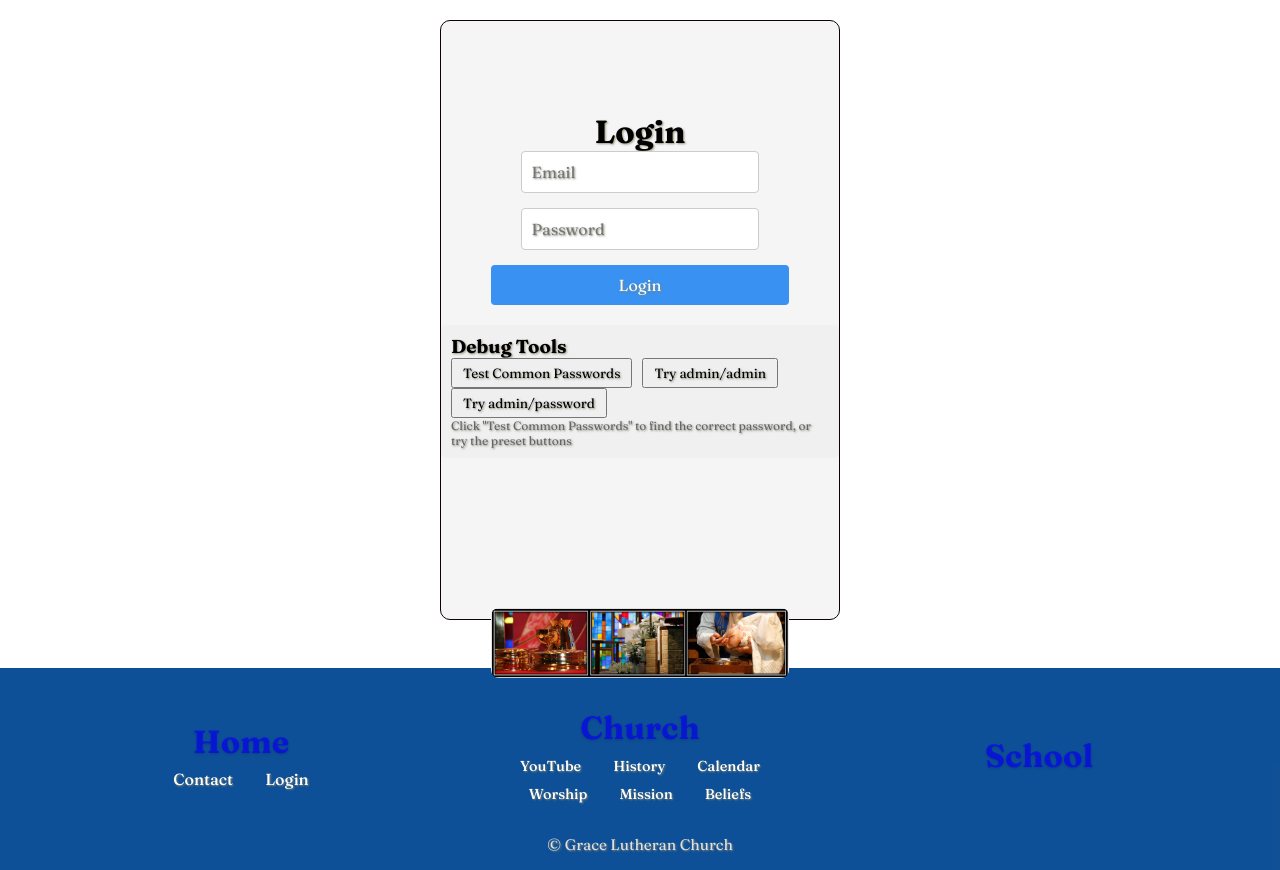
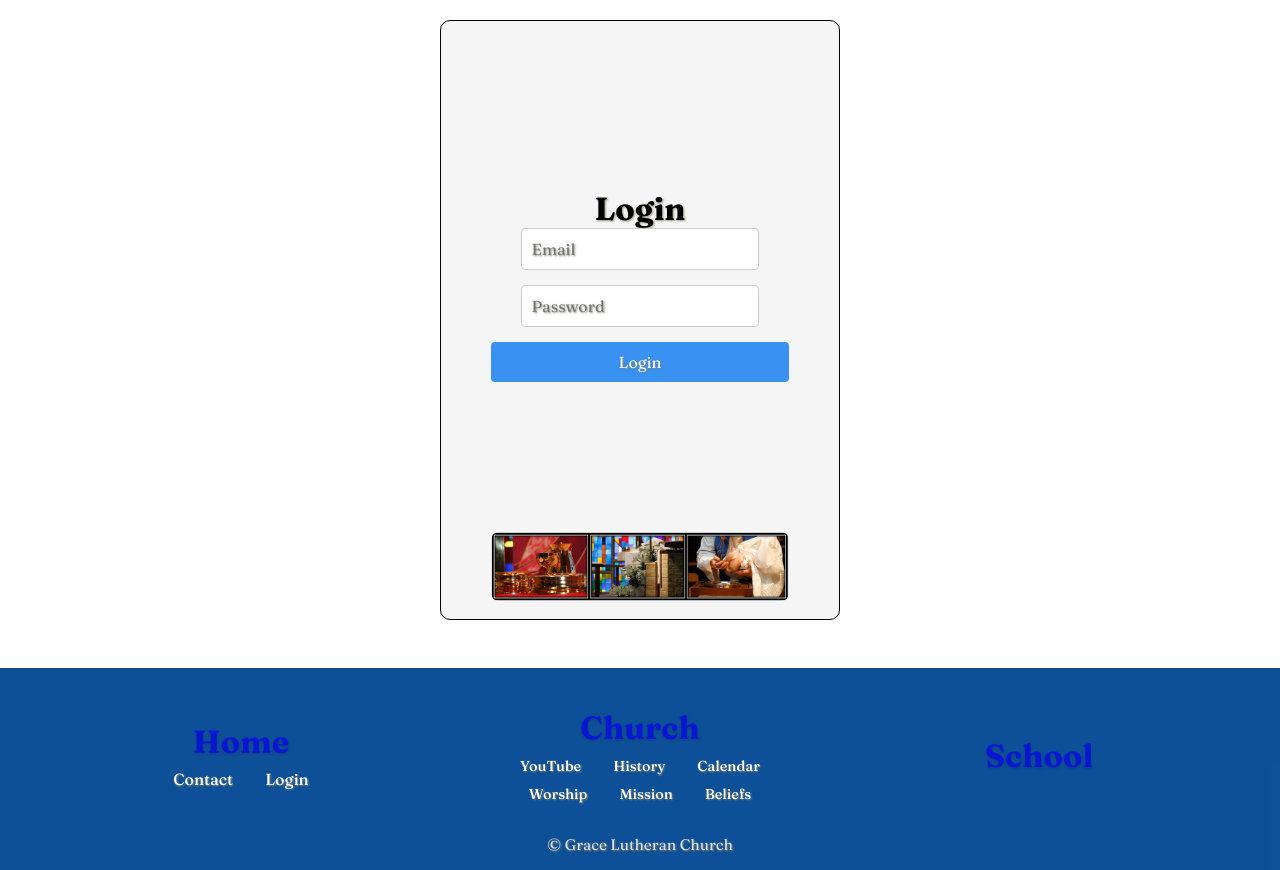
Before and after one commit to RobertGleim/GraceLutheran, a React (Vite) app: page /login in a window 1280 px wide. Built offline with nearby package versions, Linux system fonts and the light colour scheme; no server answers; a web font is replaced by a local one.

Commit message:
Production cleanup: Removed all debug tools, console logs, and testing code

```diff
--- a/src/components/admin/PastorMessages.jsx
+++ b/src/components/admin/PastorMessages.jsx
@@ -25,8 +25,8 @@ function PastorMessages() {
         const data = await response.json();
         setMessages(data);
       }
-    } catch (error) {
-      console.error('Error fetching messages:', error);
+    } catch {
+      // Error fetching messages - fail silently
     }
   };
 
@@ -88,14 +88,10 @@ function PastorMessages() {
           alert(editingId ? 'Message updated!' : 'Message created and activated!');
         }, 0);
       } else {
-        // Log error details
-        const errorData = await response.text();
-        console.error('Error response:', response.status, errorData);
-        alert(`Error saving message: ${response.status} - ${errorData}`);
+        alert('Error saving message. Please try again.');
       }
-    } catch (error) {
-      console.error('Error saving message:', error);
-      alert('Error saving message: ' + error.message);
+    } catch {
+      alert('Error saving message. Please check your connection.');
     } finally {
       setLoading(false);
     }
@@ -119,8 +115,7 @@ function PastorMessages() {
         fetchMessages();
         setTimeout(() => alert('Message deleted!'), 0);
       }
-    } catch (error) {
-      console.error('Error deleting message:', error);
+    } catch {
       alert('Error deleting message');
     } finally {
       setLoading(false);
@@ -151,8 +146,7 @@ function PastorMessages() {
         return true;
       }
       return false;
-    } catch (error) {
-      console.error('Error activating message:', error);
+    } catch {
       if (showAlert) {
         alert('Error activating message');
       }
@@ -164,7 +158,6 @@ function PastorMessages() {
 
   // Edit message
   const handleEdit = (message) => {
-    console.log('Edit button clicked for message:', message);
     setFormData({ title: message.title, message: message.message });
     setEditingId(message.id);
 
--- a/src/utils/backendDiagnostic.js
+++ /dev/null
@@ -1,139 +0,0 @@
-// Quick backend connectivity and admin creation test
-const API_URL = "https://gracelutheranbacke.onrender.com";
-
-export const testBackendAndCreateAdmin = async () => {
-  console.log("=== Backend Connectivity Test ===");
-
-  // Test 1: Check if backend is responding
-  try {
-    const healthCheck = await fetch(`${API_URL}/pastor-messages/active`);
-    console.log("✅ Backend is responding:", healthCheck.status);
-  } catch (error) {
-    console.log("❌ Backend connection failed:", error.message);
-    return;
-  }
-
-  // Test 2: Try to create/register a new admin user
-  console.log("=== Attempting to create admin user ===");
-
-  try {
-    const registerResponse = await fetch(`${API_URL}/users/register`, {
-      method: "POST",
-      headers: {
-        "Content-Type": "application/json",
-      },
-      body: JSON.stringify({
-        username: "admin",
-        email: "admin@email.com",
-        password: "123",
-        role: "admin"
-      }),
-    });
-
-    console.log("Register response status:", registerResponse.status);
-
-    if (registerResponse.ok) {
-      const data = await registerResponse.json();
-      console.log("✅ Admin user created successfully:", data);
-    } else {
-      const errorText = await registerResponse.text();
-      console.log("❌ Failed to create admin user:", errorText);
-
-      if (registerResponse.status === 409 || errorText.includes("already exists")) {
-        console.log("💡 User already exists - this is expected if you've created it before");
-        console.log("💡 Try logging in with the correct password for this email");
-      }
-    }
-  } catch (error) {
-    console.log("❌ Register request failed:", error.message);
-  }
-
-  // Test 3: Try login with common passwords
-  const commonPasswords = ["123", "admin", "password", "admin123", "grace", "church"];
-
-  console.log("=== Testing login with common passwords ===");
-
-  for (const pwd of commonPasswords) {
-    console.log(`🔑 Trying password: "${pwd}"`);
-
-    try {
-      const loginResponse = await fetch(`${API_URL}/users/login`, {
-        method: "POST",
-        headers: {
-          "Content-Type": "application/json",
-        },
-        body: JSON.stringify({
-          email: "admin@email.com",
-          password: pwd
-        }),
-      });
-
-      console.log(`Password "${pwd}" response status:`, loginResponse.status);
-
-      if (loginResponse.ok) {
-        const loginData = await loginResponse.json();
-        console.log(`🎉 SUCCESS! Login works with password: "${pwd}"`);
-        console.log("✅ Login data:", loginData);
-        console.log(`🔑 USE THESE CREDENTIALS: admin@email.com / ${pwd}`);
-        return; // Stop testing once we find working credentials
-      } else {
-        const loginError = await loginResponse.text();
-        console.log(`❌ Password "${pwd}" failed:`, loginError);
-      }
-    } catch (error) {
-      console.log(`❌ Password "${pwd}" test failed:`, error.message);
-    }
-  }
-
-  console.log("💡 NONE of the common passwords worked.");
-  console.log("💡 SOLUTION: You need to either:");
-  console.log("   1. Remember the correct password for admin@email.com");
-  console.log("   2. Check your backend database directly");
-  console.log("   3. Create a new user with a known password");
-  console.log("   4. Reset the admin password in your backend database");
-
-  // Test 4: Try alternative user creation methods
-  console.log("=== Trying alternative user creation ===");
-
-  // Try POST to /admin/create-user or similar
-  const adminEndpoints = [
-    "/admin/create-user",
-    "/admin/users",
-    "/create-admin",
-    "/setup-admin"
-  ];
-
-  for (const endpoint of adminEndpoints) {
-    try {
-      console.log(`🔍 Trying endpoint: ${API_URL}${endpoint}`);
-      const response = await fetch(`${API_URL}${endpoint}`, {
-        method: "POST",
-        headers: {
-          "Content-Type": "application/json",
-        },
-        body: JSON.stringify({
-          username: "admin",
-          email: "admin@email.com",
-          password: "123",
-          role: "admin"
-        }),
-      });
-
-      console.log(`Endpoint ${endpoint} response:`, response.status);
-
-      if (response.ok) {
-        const data = await response.json();
-        console.log(`🎉 SUCCESS! User created via ${endpoint}:`, data);
-        return;
-      }
-    } catch (error) {
-      console.log(`Endpoint ${endpoint} failed:`, error.message);
-    }
-  }
-};
-
-// Auto-run this test
-if (typeof window !== 'undefined') {
-  console.log("🚀 Running backend diagnostics...");
-  testBackendAndCreateAdmin();
-}
--- a/src/utils/backendTest.js
+++ /dev/null
@@ -1,22 +0,0 @@
-// Test backend connectivity
-export const testBackendConnection = async () => {
-  const API_URL = import.meta.env.VITE_API_URL || "https://gracelutheranbacke.onrender.com";
-
-  try {
-    console.log('Testing backend connection to:', API_URL);
-    const response = await fetch(`${API_URL}/pastor-messages/active`);
-    console.log('Backend test response status:', response.status);
-
-    if (response.ok) {
-      const data = await response.json();
-      console.log('Backend is reachable, sample response:', data);
-      return { success: true, status: response.status };
-    } else {
-      console.log('Backend responded with error:', response.status);
-      return { success: false, status: response.status };
-    }
-  } catch (error) {
-    console.error('Backend connection test failed:', error);
-    return { success: false, error: error.message };
-  }
-};
--- a/src/views/HomeView.jsx
+++ b/src/views/HomeView.jsx
@@ -22,22 +22,15 @@ const HomeView = () => {
     const fetchPastorMessage = async () => {
       try {
         const apiUrl = import.meta.env.VITE_API_URL;
-        console.log('API URL:', apiUrl);
-        console.log('Fetching active pastor message...');
         const response = await fetch(`${apiUrl}/pastor-messages/active`);
-        console.log('Response status:', response.status);
         if (response.ok) {
           const data = await response.json();
-          console.log('Received pastor message:', data);
-          console.log('Has title?', !!data.title);
-          console.log('Has message?', !!data.message);
           setPastorMessage(data);
         } else {
-          console.log('No active message found - status:', response.status);
           setPastorMessage(null);
         }
-      } catch (error) {
-        console.error('Error fetching pastor message:', error);
+      } catch {
+        setPastorMessage(null);
       }
     };
 
@@ -49,7 +42,6 @@ const HomeView = () => {
 
     // Listen for custom event when admin updates messages
     const handleMessageUpdate = () => {
-      console.log('Received pastorMessageUpdated event');
       fetchPastorMessage();
     };
     window.addEventListener('pastorMessageUpdated', handleMessageUpdate);
--- a/src/views/LoginView.jsx
+++ b/src/views/LoginView.jsx
@@ -1,8 +1,6 @@
-import React, { useState, useEffect } from 'react'
+import React, { useState } from 'react'
 import {useAuth} from '../contexts/AuthContext.jsx'
 import { useNavigate } from 'react-router-dom'
-import { testBackendConnection } from '../utils/backendTest.js'
-import { testBackendAndCreateAdmin } from '../utils/backendDiagnostic.js'
 import './LoginView.css'
 
 const LoginView = () => {
@@ -12,13 +10,6 @@ const LoginView = () => {
   const [loading, setLoading] = useState(false)
   const { login } = useAuth()
   const navigate = useNavigate()
-
-  useEffect(() => {
-    // Test backend connectivity on component mount
-    testBackendConnection();
-    // Run comprehensive backend diagnostic
-    testBackendAndCreateAdmin();
-  }, []);
 
   const handleSubmit = async (e) => {
     e.preventDefault()
@@ -39,7 +30,6 @@ const LoginView = () => {
     } else {
       const errorMessage = result?.error || 'Login failed. Please check your credentials.'
       setError(errorMessage)
-      console.log('Login failed:', errorMessage)
     }
   }
 
@@ -75,39 +65,6 @@ const LoginView = () => {
         </button>
       </form>
 
-      <div style={{marginTop: '20px', padding: '10px', backgroundColor: '#f0f0f0', borderRadius: '5px'}}>
-        <h3>Debug Tools</h3>
-        <button
-          type="button"
-          onClick={() => testBackendAndCreateAdmin()}
-          style={{marginRight: '10px', padding: '5px 10px'}}
-        >
-          Test Common Passwords
-        </button>
-        <button
-          type="button"
-          onClick={() => {
-            setEmail('admin@email.com');
-            setPassword('admin');
-          }}
-          style={{marginRight: '10px', padding: '5px 10px'}}
-        >
-          Try admin/admin
-        </button>
-        <button
-          type="button"
-          onClick={() => {
-            setEmail('admin@email.com');
-            setPassword('password');
-          }}
-          style={{marginRight: '10px', padding: '5px 10px'}}
-        >
-          Try admin/password
-        </button>
-        <p style={{fontSize: '12px', color: '#666'}}>
-          Click "Test Common Passwords" to find the correct password, or try the preset buttons
-        </p>
-      </div>
       <img className="login-illustration" src="/Grace-Collage3.png" alt="Login Illustration" />
     </div>
   )
```
Also changed, not shown: src/contexts/AuthContext.jsx (+3 -22 lines).
